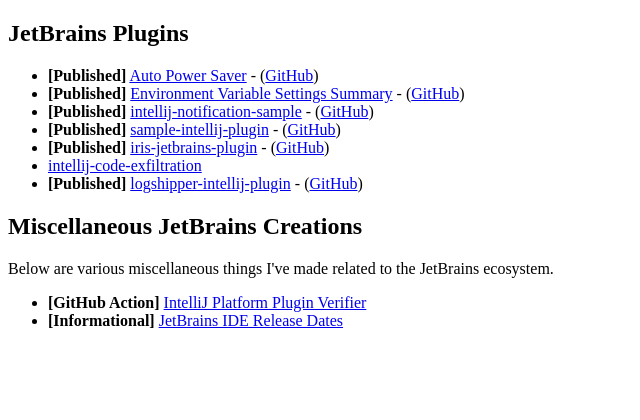
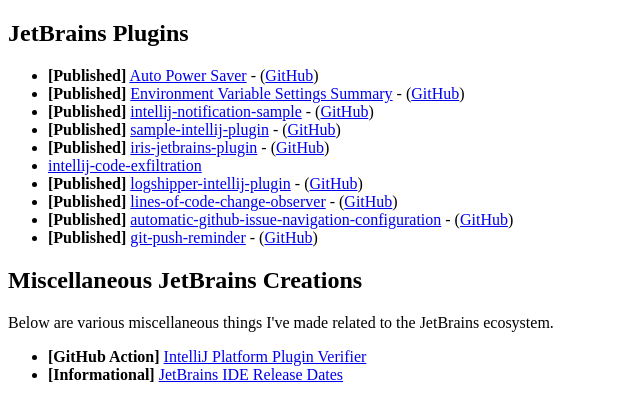
Before and after one commit to ChrisCarini/jetbrains.chriscarini.com, a plain HTML site: page index.html in a window 1280 px wide. Shown: the whole page, without its empty margins (0-640 px from the left). Drawn offline with Linux system fonts and the light colour scheme.

Commit message:
Adding 3x missing plugins

```diff
--- a/index.html
+++ b/index.html
@@ -27,6 +27,15 @@
     <li>
         <b>[Published]</b> <a href="https://plugins.jetbrains.com/plugin/11195-logshipper">logshipper-intellij-plugin</a> - (<a href="https://github.com/ChrisCarini/logshipper-intellij-plugin">GitHub</a>)
     </li>
+    <li>
+        <b>[Published]</b> <a href="https://plugins.jetbrains.com/plugin/19113-lines-of-code-change-observer">lines-of-code-change-observer</a> - (<a href="https://github.com/ChrisCarini/loc-change-count-detector-jetbrains-plugin">GitHub</a>)
+    </li>
+    <li>
+        <b>[Published]</b> <a href="https://plugins.jetbrains.com/plugin/19543-automatic-github-issue-navigation-configuration">automatic-github-issue-navigation-configuration</a> - (<a href="https://github.com/ChrisCarini/automatic-github-issue-navigation-configuration-jetbrains-plugin">GitHub</a>)
+    </li>
+    <li>
+        <b>[Published]</b> <a href="https://plugins.jetbrains.com/plugin/19508-git-push-reminder">git-push-reminder</a> - (<a href="https://github.com/ChrisCarini/git-push-reminder-jetbrains-plugin/">GitHub</a>)
+    </li>
 </ul>
 <h2>Miscellaneous JetBrains Creations</h2>
 <p>
```
